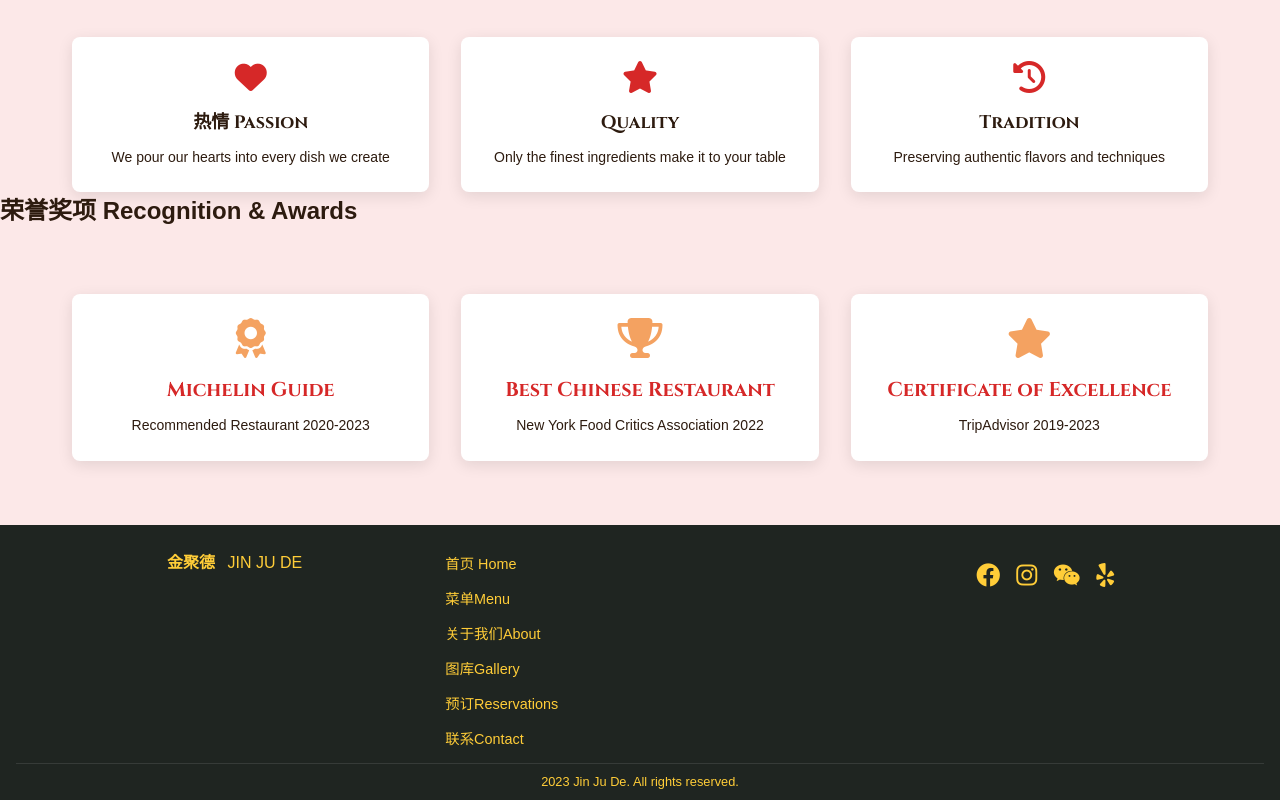
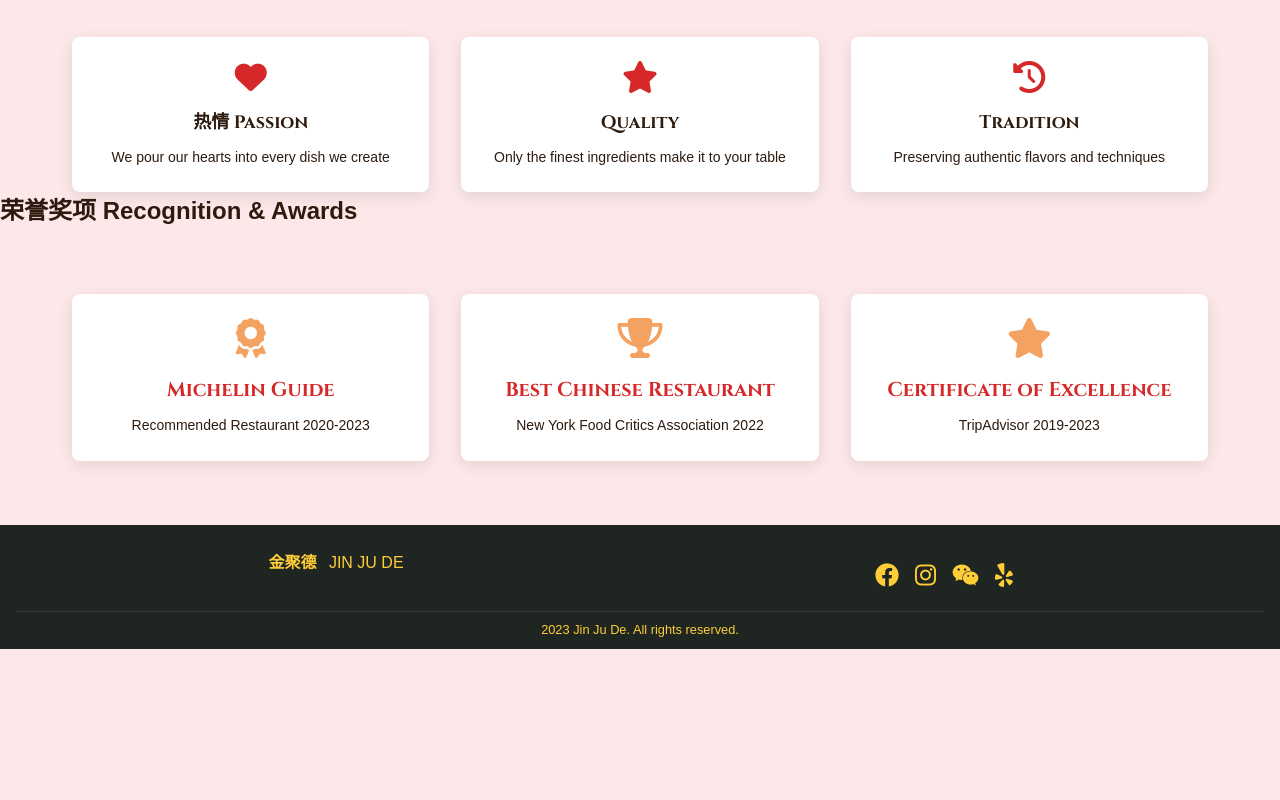
Before and after one commit to Dalamatiuss/jinjude, a plain HTML site: page about.html in a window 1280 px wide. Shown: the part 1354-2154 px from the top of the page. After the commit the page ends 2003 px from the top, so only its background shows below. Drawn offline with Linux system fonts and the light colour scheme.

Commit message:
Update about.html

```diff
--- a/about.html
+++ b/about.html
@@ -134,14 +134,7 @@
         <span class="chinese">金聚德</span>
         <span class="english">JIN JU DE</span>
       </div>
-      <div class="footer-links">
-        <a href="index.html">首页 Home</a>
-        <a href="menu.html"> 菜单Menu</a>
-        <a href="about.html"> 关于我们About</a>
-        <a href="gallery.html"> 图库Gallery</a>
-        <a href="reservations.html"> 预订Reservations</a>
-        <a href="contact.html"> 联系Contact</a>
-      </div>
+
       <div class="social-links">
         <a href="https://www.facebook.com/"><i class="fab fa-facebook"></i></a>
         <a href="https://www.instagram.com/jinjude_?igsh=MXI3ZTN1N2J1NGI4Ng=="><i class="fab fa-instagram"></i></a>
@@ -154,5 +147,6 @@
       2023 Jin Ju De. All rights reserved.
     </div>
   </footer>
+   <script src="menu.js"></script>
 </body>
 </html>
```
